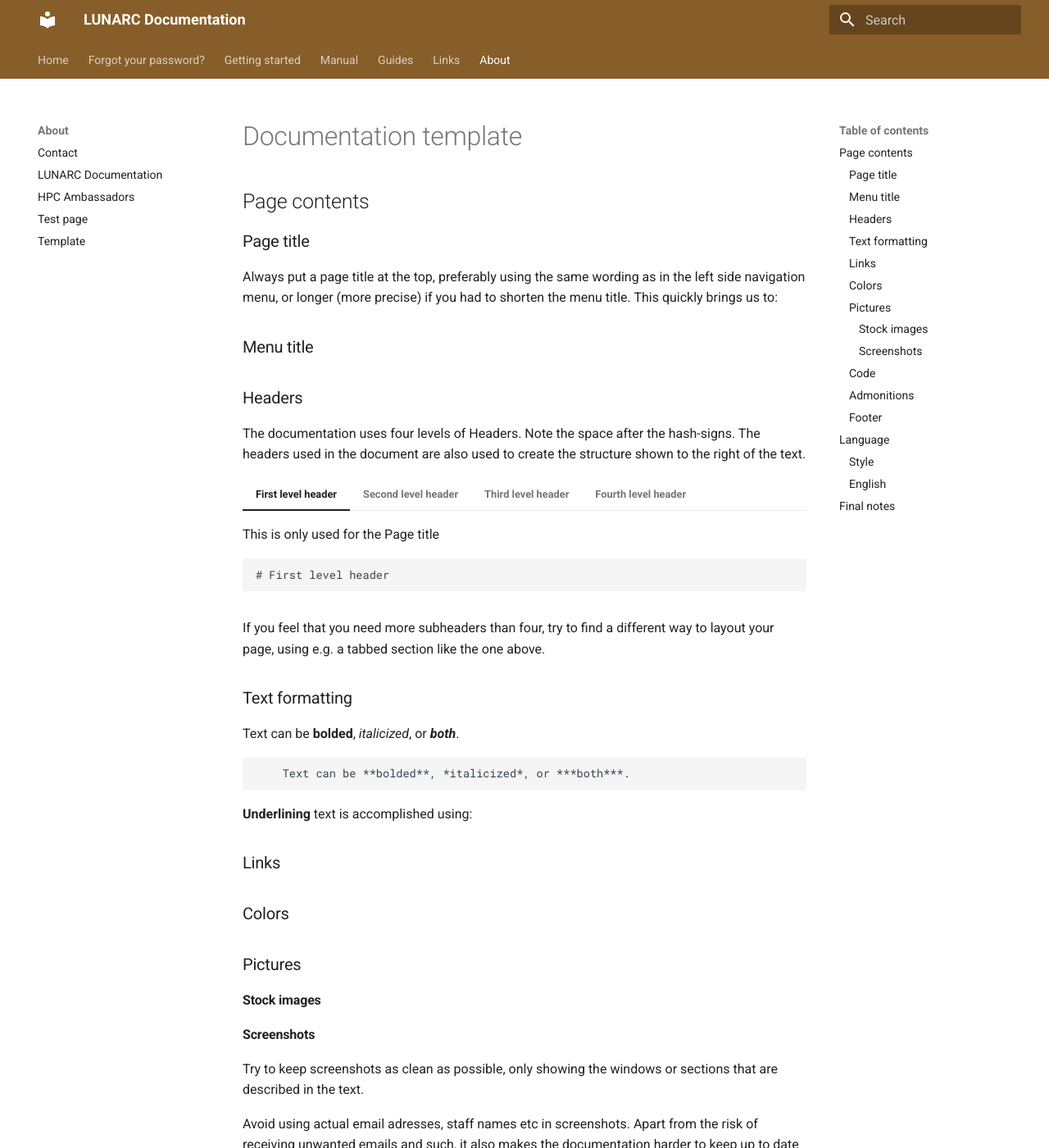
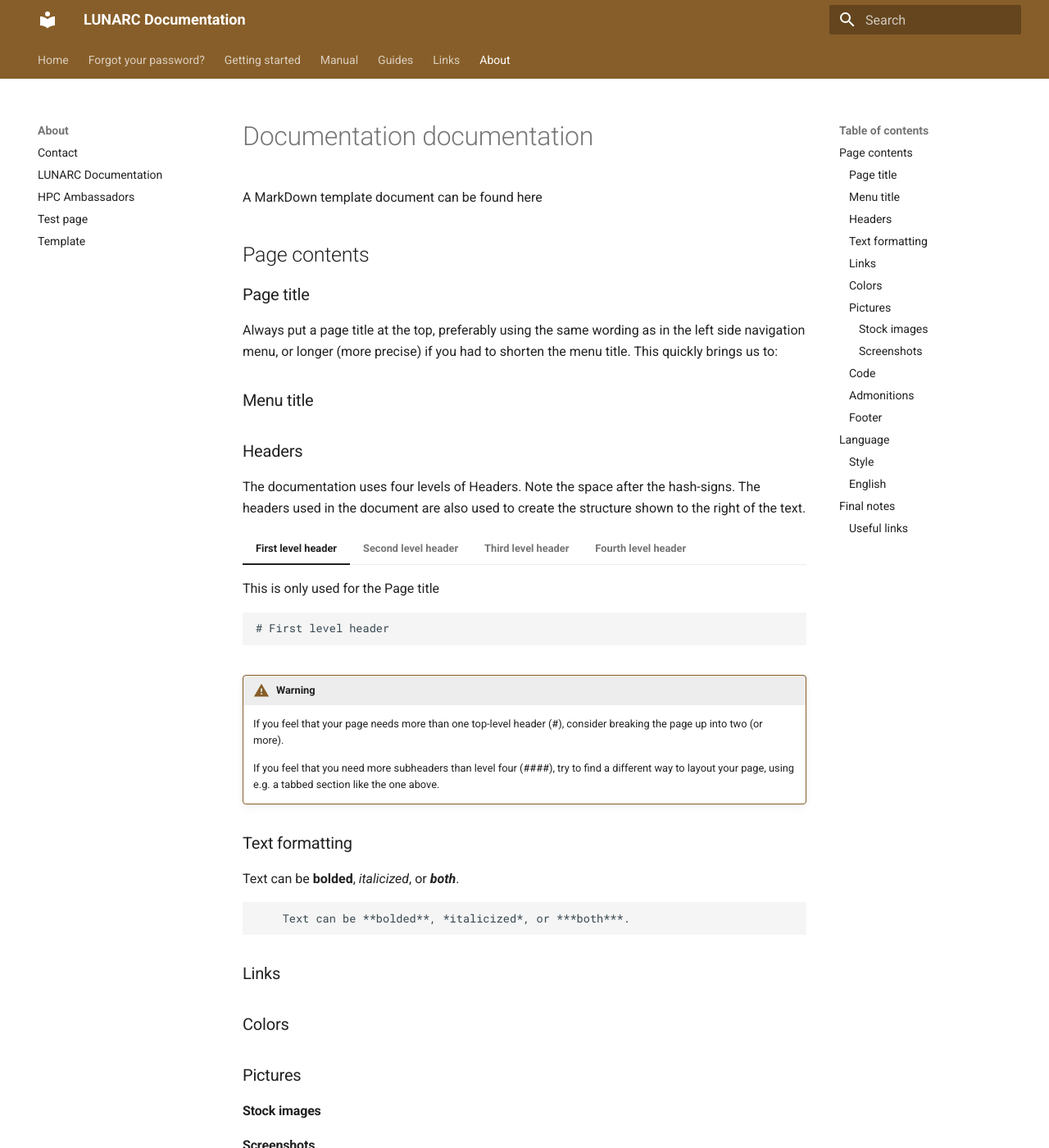
Before and after one commit to lunarc/lunarc_docs, an MkDocs documentation site: the page built from docs/about/template.md, in a window 1280 px wide and 1400 px high. Shown: the whole window at 82% size. Built offline with MkDocs 1.6.1 and Material for MkDocs 9.7.7, drawn with Linux system fonts in a browser that asks for light colours; comment, search, counter and statistics services are not loaded; some of the changed text lies outside the part shown.

Commit message:
Update template.md

````diff
--- a/docs/about/template.md
+++ b/docs/about/template.md
@@ -1,4 +1,6 @@
-# Documentation template
+# Documentation documentation
+
+A MarkDown template document can be found [here]()
 
 ## Page contents
 
@@ -40,7 +42,10 @@ The documentation uses four levels of Headers. Note the space after the hash-sig
     #### Fourth level header
     ```
 
-If you feel that you need more subheaders than four, try to find a different way to layout your page, using e.g. a tabbed section like the one above.
+!!! Warning
+    If you feel that your page needs more than one top-level header (#), consider breaking the page up into two (or more).
+
+    If you feel that you need more subheaders than level four (####), try to find a different way to layout your page, using e.g. a tabbed section like the one above.
 
 ### Text formatting
 
@@ -49,10 +54,6 @@ Text can be **bolded**, *italicized*, or ***both***.
 ```
     Text can be **bolded**, *italicized*, or ***both***.
 ```
-
-__Underlining__ text is accomplished using:
-
-
 
 ### Links
 
@@ -159,6 +160,13 @@ British or american spelling (e.g. colour - color)?
 
 ## Final notes
 
+
+### Useful links
+
+* [MarkDown syntax](https://www.markdownguide.org/basic-syntax/)
+* [Mkdocs user guide](https://www.mkdocs.org/user-guide/)
+* [Material for MkDocs reference](https://squidfunk.github.io/mkdocs-material/reference/)
+
 ---
 
 **Author:**
````
